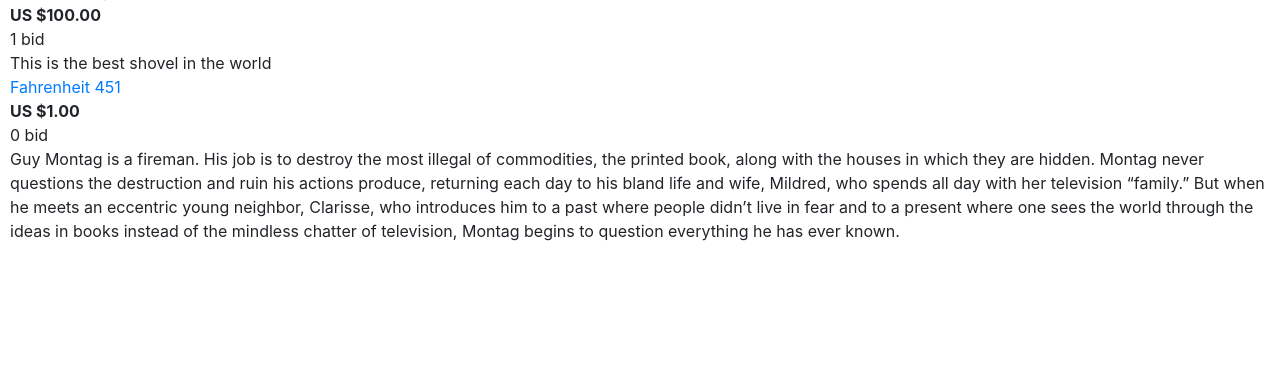
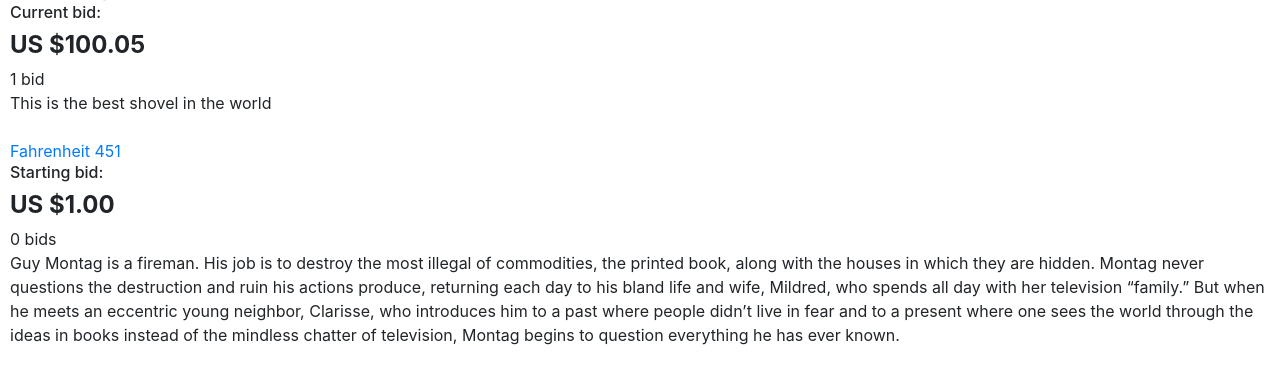
Before and after one commit to ThASh42/CS50w-project2-commerce, a Django app: page / in a window 1280 px wide. Shown: the part 485-866 px from the top of the page. Before the commit the page ends 726 px from the top, so only its background shows below. Run offline with Django 3.2, Linux system fonts and the light colour scheme; data comes from the database, SQL or seed files in the repository; some libraries are stand-ins or nearby versions.

Commit message:
Make a price display and rebuild HTML structure

```diff
--- a/auctions/templates/auctions/listing_section.html
+++ b/auctions/templates/auctions/listing_section.html
@@ -9,16 +9,22 @@
     {% endif %}
     <div>
         <a href="{% url 'listing' listing.id %}">{{ listing.title }} </a><br>
-        <strong>
-            {% if listing.bids == None %}
-            US $<!-- TODO: display current price -->
+        <div>
+            <!-- Display price -->
+            {% if listing.bids.exists %}
+                <div>
+                    <h6>Current bid:</h6>
+                    <h4><strong>US ${{ listing.bids.first.price }}</strong></h4>
+                </div>
             {% else %}
-            US ${{ listing.start_bid }}
+                <div>
+                    <h6>Starting bid:
+                    <h4><strong>US ${{ listing.start_bid }} </strong></h4>
+                </div>
             {% endif %}
-        </strong>
-        <br>
+        </div>
         {{ listing.bids.count }}
-        {% if listing.bids.count == 0 or listing.bids.count == 1 %}
+        {% if listing.bids.count == 1 %}
             bid
         {% else %}
             bids
@@ -27,4 +33,5 @@
         {{ listing.description }}
     </div>
 </section>
+<br>
 {% endfor %}
```
